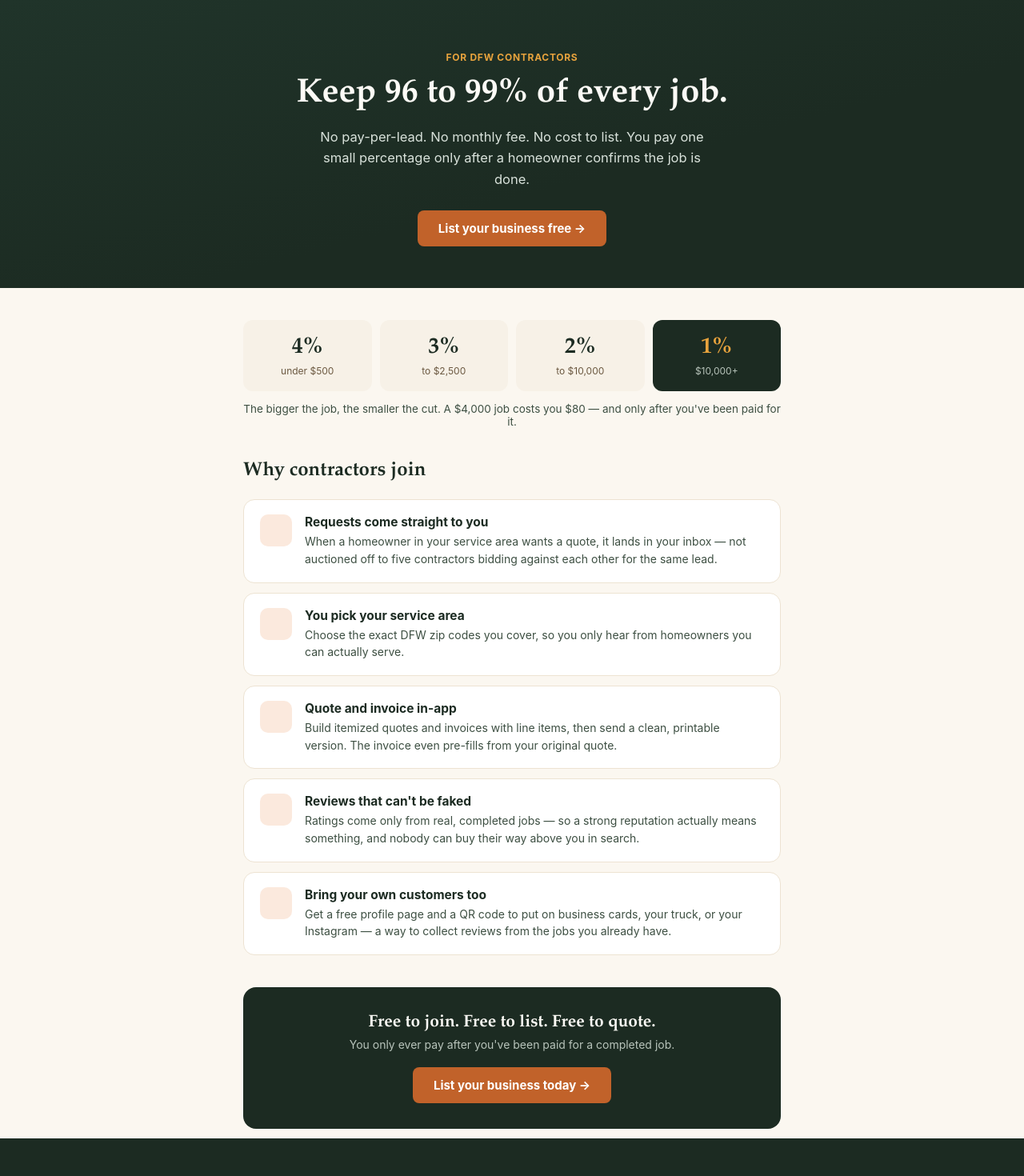
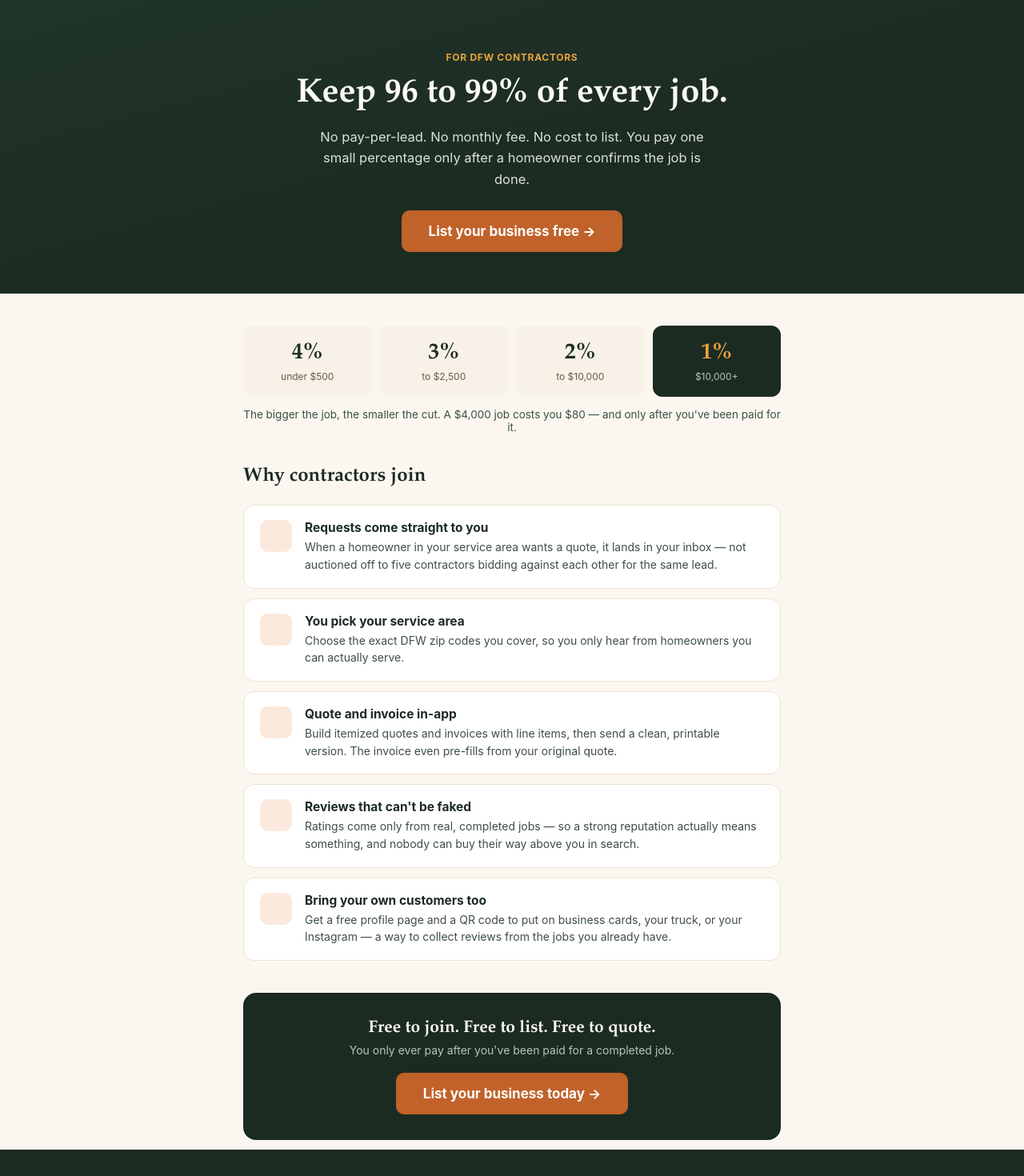
Before and after one commit to varies87/harrys-list-website, a Next.js app: page /contractors in a window 1280 px wide. Shown: the top 1470 px of the page at 80% size. Built offline with nearby package versions, Linux system fonts and the light colour scheme.

Commit message:
Enlarge CTA buttons on landing pages

```diff
--- a/pages/contractors.jsx
+++ b/pages/contractors.jsx
@@ -98,7 +98,7 @@ function ContractorHero() {
             No pay-per-lead. No monthly fee. No cost to list. You pay one small percentage
             only after a homeowner confirms the job is done.
           </p>
-          <a href="#portal" className="cl-btn cl-btn-primary" onClick={scrollToPortal}>
+          <a href="#portal" className="cl-btn cl-btn-primary cl-btn-lg" onClick={scrollToPortal}>
             List your business free →
           </a>
         </div>
@@ -150,7 +150,7 @@ function ContractorHero() {
         <div className="cl-closer">
           <div className="cl-closer-title">Free to join. Free to list. Free to quote.</div>
           <p className="cl-closer-sub">You only ever pay after you've been paid for a completed job.</p>
-          <a href="#portal" className="cl-btn cl-btn-primary" onClick={scrollToPortal}>
+          <a href="#portal" className="cl-btn cl-btn-primary cl-btn-lg" onClick={scrollToPortal}>
             List your business today →
           </a>
         </div>
@@ -202,6 +202,7 @@ const CONTRACTOR_LANDING_STYLES = `
   display: inline-block; padding: 13px 26px; border-radius: 8px; font-weight: 700;
   font-size: 15px; text-decoration: none; transition: transform 0.15s ease, background 0.15s ease;
 }
+.cl-btn-lg { padding: 16px 34px; font-size: 17px; border-radius: 10px; }
 .cl-btn-primary { background: var(--cl-clay); color: #fff; }
 .cl-btn-primary:hover { background: var(--cl-clay-dark); transform: translateY(-1px); }
 .cl-section { max-width: 720px; margin: 0 auto; padding: 40px 24px 0; }
--- a/pages/index.jsx
+++ b/pages/index.jsx
@@ -93,10 +93,10 @@ function LandingHero({ contractorCount }) {
             small fee after a job is actually done &mdash; confirmed by the homeowner, not claimed by the contractor.
           </p>
           <div className="hl-cta-row">
-            <a href="#directory" className="hl-btn hl-btn-primary" onClick={scrollToDirectory}>
+            <a href="#directory" className="hl-btn hl-btn-primary hl-btn-lg" onClick={scrollToDirectory}>
               Find a contractor →
             </a>
-            <a href="/contractors" className="hl-btn hl-btn-secondary">
+            <a href="/contractors" className="hl-btn hl-btn-secondary hl-btn-lg">
               I&rsquo;m a contractor →
             </a>
           </div>
@@ -194,6 +194,7 @@ const LANDING_STYLES = `
   text-decoration: none;
   transition: transform 0.15s ease, box-shadow 0.15s ease;
 }
+.hl-btn-lg { padding: 15px 30px; font-size: 16.5px; border-radius: 10px; }
 .hl-btn-primary { background: var(--hl-clay); color: #fff; }
 .hl-btn-primary:hover { background: var(--hl-clay-dark); transform: translateY(-1px); }
 .hl-btn-secondary { background: rgba(255,255,255,0.08); color: #FDFBF6; border: 1.5px solid rgba(255,255,255,0.35); }
```
